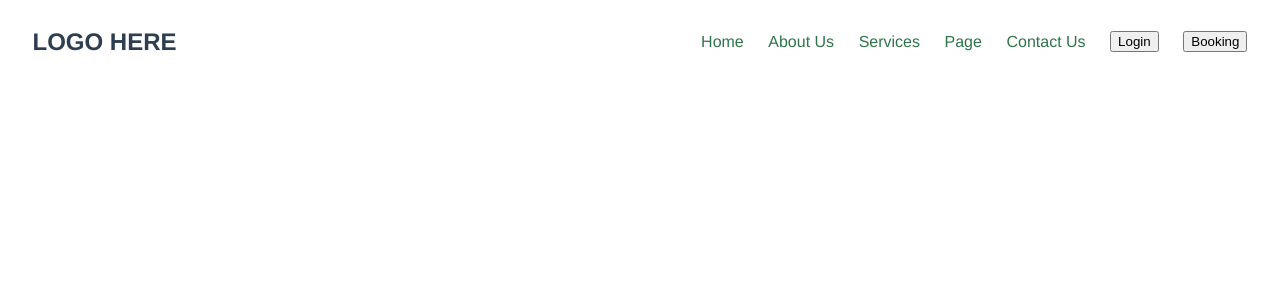
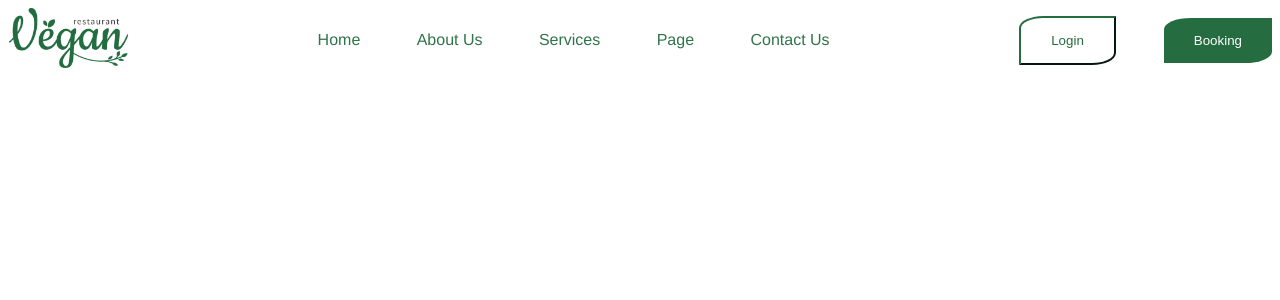
Before and after one commit to Resdayn/restaurant_site, a Vue app: page / in a window 1280 px wide. Shown: the top 300 px of the page. Built offline with nearby package versions, Linux system fonts and the light colour scheme.

Commit message:
added logo img, BaseButton and style

```diff
--- a/src/components/UI/TheNav.vue
+++ b/src/components/UI/TheNav.vue
@@ -4,7 +4,10 @@
  -->
 <template>
     <nav>
-        <h1>LOGO HERE</h1>
+        <div>
+            <img src="../../assets/restaurant_logo.png" alt="">
+        </div>
+        <div class="links-container">
             <nav-link linkTitle="Home">
                 <section>
                     <a href="#">Home</a>
@@ -25,31 +28,58 @@
                 <a href="#">Product Category</a>
             </nav-link>
             <nav-link linkTitle='Contact Us'>
-            <a href="#">Contact Us</a>
+                ,<a href="#">Contact Us</a>
             </nav-link>
-        <button>Login</button>
-        <button>Booking</button>
+        </div>
+        <div class="buttons-container">
+            <base-button buttonTitle="Login" buttonType="flatButton"></base-button>
+            <base-button buttonTitle="Booking" buttonType="wholeButton"></base-button>
+        </div>
+
     </nav>
 </template>
 
 <script>
+import BaseButton from '../Base/BaseButton.vue'
 import NavLink from './NavLink.vue'
 export default {
     components: {
         NavLink,
+        BaseButton,
     }
 
 }
 </script>
 
 <style scoped>
-nav {
+nav{
     display: flex;
     place-items: center;
-    justify-content: space-evenly;
+    justify-content: space-between;
 }
 
-h1 {
-    margin-right: 500px;
+img {
+    width: 120px;
+    height: 60px;
+}
+
+.links-container{
+    display: flex;
+    place-items: center;
+    justify-content: space-between;
+    width: 40vw;
+}
+
+.buttons-container{
+    display: flex;
+    place-items: center;
+    justify-content: space-between;
+    width: 20%;
+}
+
+a {
+    text-decoration: none;
+    padding: 15px 35px;
+    color: #30744A;
 }
 </style>
```
Lines whose indentation alone changed are shown as unchanged.
